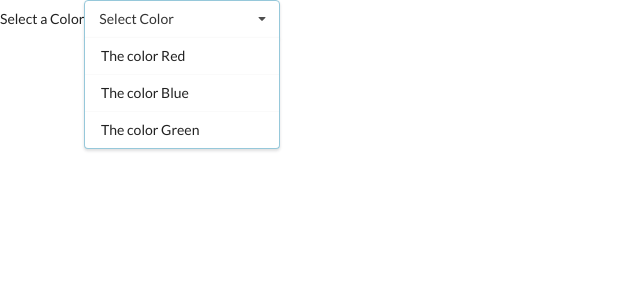
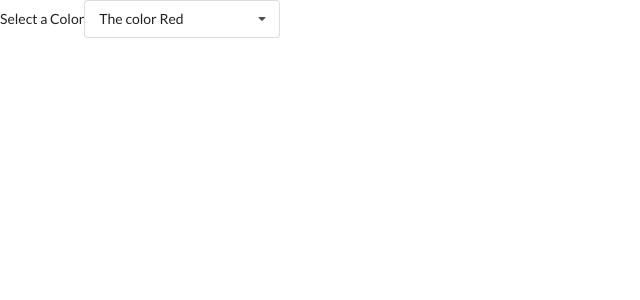
Before and after one commit to Diwura/B_project-Widgets, a React (Create React App) app: page / in a window 1280 px wide. Shown: the top 300 px of the page, without its empty margins (0-640 px from the left). Built offline with nearby package versions, Linux system fonts and the light colour scheme.

Commit message:
updated components

```diff
--- a/src/App.js
+++ b/src/App.js
@@ -1,4 +1,4 @@
-import React from 'react';
+import React, { useState } from 'react';
 import Accordion from './components/Accordion'
 import Search from './components/Search';
 import Dropdown from  './components/Dropdown'
@@ -35,9 +35,13 @@ const options =[
 ]
 
 export default () => {
+    const [selected, setSelected] = useState(options[0]);
     return (
         <div>
-            <Dropdown options = {options} />
+            <Dropdown
+            selected={selected}
+            onSelectedChange={setSelected}
+            options = {options} />
         </div>
     );
 };
--- a/src/components/Dropdown.js
+++ b/src/components/Dropdown.js
@@ -1,21 +1,30 @@
-import React from 'react';
+import React, {useState} from  'react';
 
-const Dropdown = ({options}) =>{
+const Dropdown = ({options, selected, onSelectedChange}) =>{
+    const [open, setOpen] = useState(false);
     const renderedOptions = options.map((option) =>{
+        if(option.value === selected.value){
+            return null;
+        }
         return (
-            <div key = {option.value} className ="item">
+            <div key = {option.value}
+            className ="item"
+            onClick={() => onSelectedChange(option)}
+           >
                 {option.label}
             </div>
-        )
-    })
+        );
+    });
     return (
         <div classsName = "ui form">
             <div className = "field">
                 <label className="label">Select a Color</label>
-                <div className="ui selection dropdown visible active">
+                <div onClick={() => setOpen(!open)}
+                 className={`ui selection dropdown ${open ? 'visible active':''}`}
+                 >
                     <i className="dropdown icon"></i>
-                    <div className="text">Select Color</div>
-                    <div className="menu visible transition">
+                    <div className="text">{selected.label}</div>
+                    <div className={`menu ${open ? 'visible transition':''}`}>
                         {renderedOptions}
                     </div>
                 </div>
```
